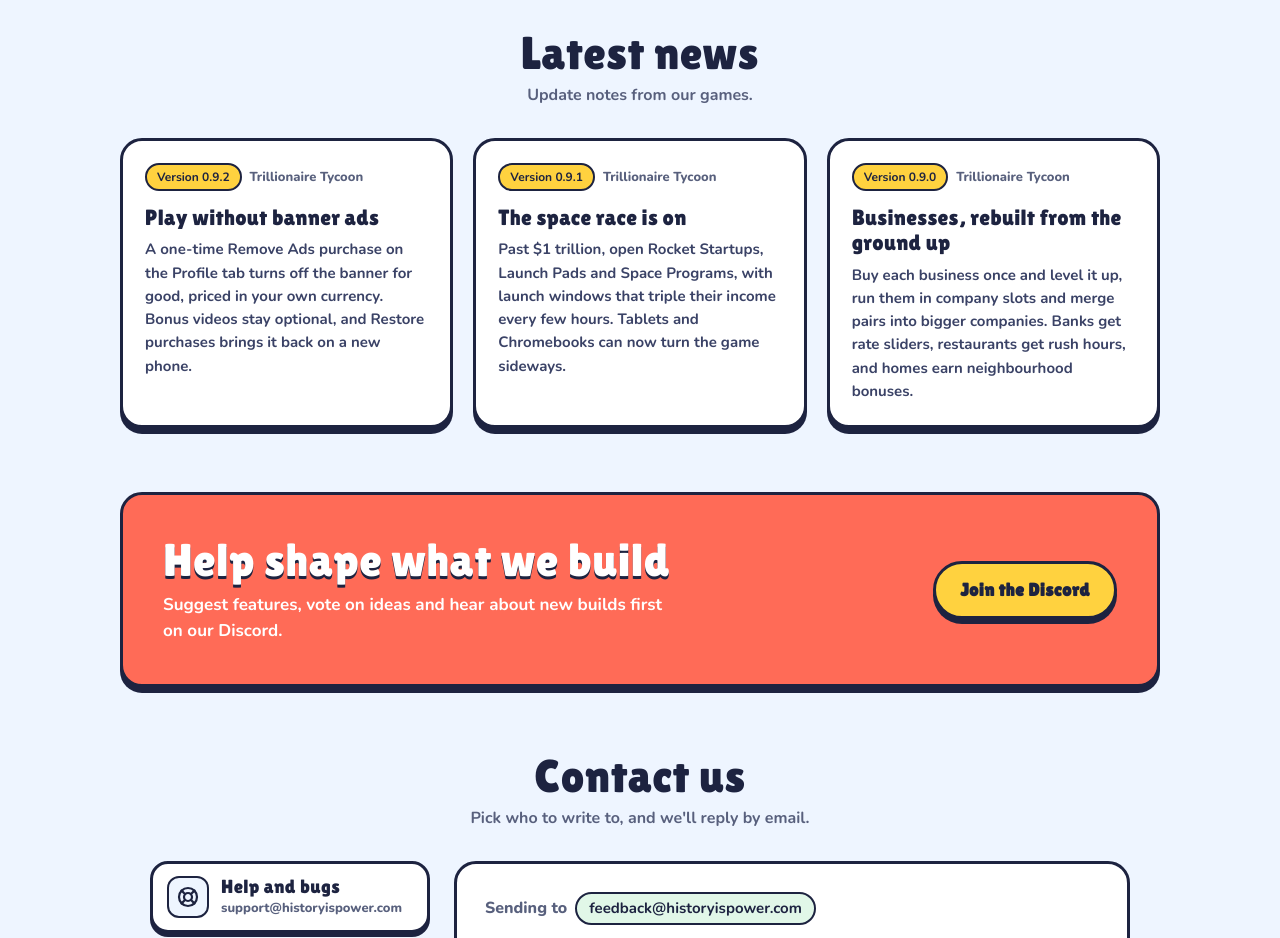
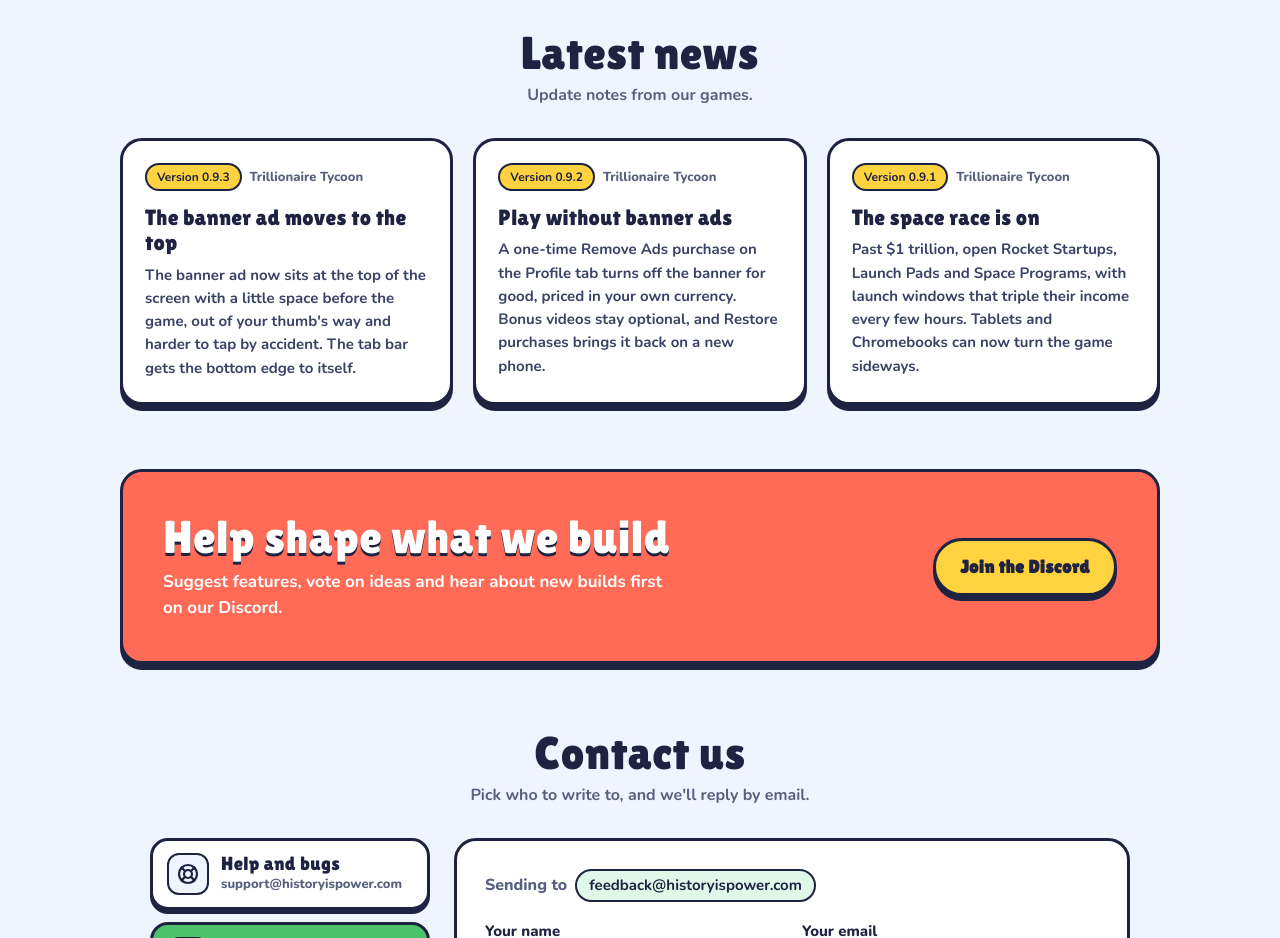
Before and after one commit to HIP-Entertainment/historyispower.com, a plain HTML site: page index.html in a window 1280 px wide. Shown: the part 2420-3358 px from the top of the page. Drawn offline with nearby package versions, Linux system fonts and the light colour scheme.

Commit message:
News: Trillionaire Tycoon 0.9.3; privacy policy: banner at the top

```diff
--- a/index.html
+++ b/index.html
@@ -141,6 +141,11 @@
       <div class="news">
         <!-- news:start -->
         <article class="item panel">
+          <div class="meta"><b>Version 0.9.3</b> Trillionaire Tycoon</div>
+          <h3>The banner ad moves to the top</h3>
+          <p>The banner ad now sits at the top of the screen with a little space before the game, out of your thumb's way and harder to tap by accident. The tab bar gets the bottom edge to itself.</p>
+        </article>
+        <article class="item panel">
           <div class="meta"><b>Version 0.9.2</b> Trillionaire Tycoon</div>
           <h3>Play without banner ads</h3>
           <p>A one-time Remove Ads purchase on the Profile tab turns off the banner for good, priced in your own currency. Bonus videos stay optional, and Restore purchases brings it back on a new phone.</p>
@@ -149,11 +154,6 @@
           <div class="meta"><b>Version 0.9.1</b> Trillionaire Tycoon</div>
           <h3>The space race is on</h3>
           <p>Past $1 trillion, open Rocket Startups, Launch Pads and Space Programs, with launch windows that triple their income every few hours. Tablets and Chromebooks can now turn the game sideways.</p>
-        </article>
-        <article class="item panel">
-          <div class="meta"><b>Version 0.9.0</b> Trillionaire Tycoon</div>
-          <h3>Businesses, rebuilt from the ground up</h3>
-          <p>Buy each business once and level it up, run them in company slots and merge pairs into bigger companies. Banks get rate sliders, restaurants get rush hours, and homes earn neighbourhood bonuses.</p>
         </article>
         <!-- news:end -->
       </div>
```
Also changed, not shown: privacy-policy.html (+2 -2 lines).
